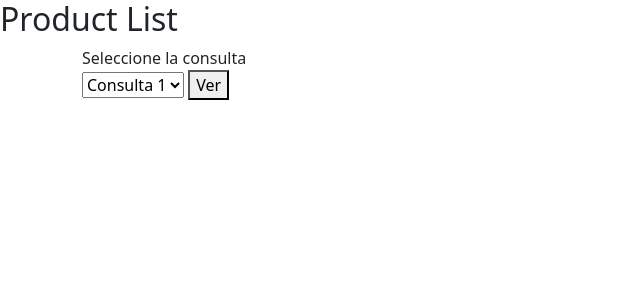
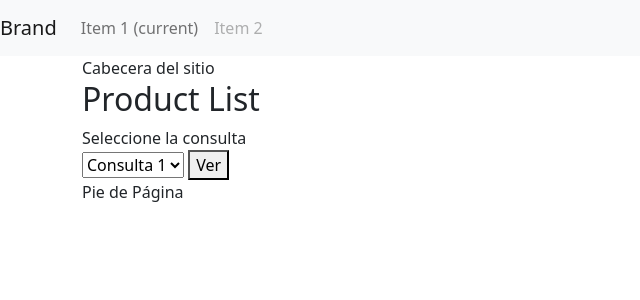
Before and after one commit to AdanNegrete/ConexionSQLPython, a Flask app: page / in a window 1280 px wide. Shown: the top 300 px of the page, without its empty margins (0-640 px from the left). Run offline with Flask 2, Linux system fonts and the light colour scheme.

Commit message:
Add : Header & Footer & Updt : html Files

```diff
--- /dev/null
+++ b/templates/footer.html
@@ -0,0 +1,4 @@
+        Pie de Página
+    </div>
+    </body>
+</html>
--- /dev/null
+++ b/templates/header.html
@@ -0,0 +1,30 @@
+<!DOCTYPE html>
+<html>
+    <head>
+        <title>Example</title>
+        <link rel="stylesheet" crossorigin="anonymous"
+            href="https://cdn.jsdelivr.net/npm/bootstrap@5.0.2/dist/css/bootstrap.min.css" >
+
+            <script crossorigin="anonymous"
+            src="https://cdn.jsdelivr.net/npm/bootstrap@5.0.2/dist/js/bootstrap.bundle.min.js" >
+            </script>
+    </head>
+    <body>
+        <nav class="navbar navbar-expand-lg navbar-light bg-light">
+            <a class="navbar-brand">Brand</a>
+            <button class="navbar-toggler" data-target="#my-nav" data-toggle="collapse" aria-controls="my-nav" aria-expanded="false" aria-label="Toggle navigation">
+                <span class="navbar-toggler-icon"></span>
+            </button>
+            <div id="my-nav" class="collapse navbar-collapse">
+                <ul class="navbar-nav mr-auto">
+                    <li class="nav-item active">
+                        <a class="nav-link" href="#">Item 1 <span class="sr-only">(current)</span></a>
+                    </li>
+                    <li class="nav-item">
+                        <a class="nav-link disabled" href="#" tabindex="-1" aria-disabled="true">Item 2</a>
+                    </li>
+                </ul>
+            </div>
+        </nav>
+        <div class = "container">
+        Cabecera del sitio
--- a/templates/index.html
+++ b/templates/index.html
@@ -1,17 +1,5 @@
-<!DOCTYPE html>
-<html>
-    <head>
-        <title>Example</title>
-        <link rel="stylesheet" crossorigin="anonymous"
-            href="https://cdn.jsdelivr.net/npm/bootstrap@5.0.2/dist/css/bootstrap.min.css" >
-
-            <script crossorigin="anonymous"
-            src="https://cdn.jsdelivr.net/npm/bootstrap@5.0.2/dist/js/bootstrap.bundle.min.js" >
-            </script>
-    </head>
-    <body>
+{% include 'header.html' %}
     <h2>Product List</h2>
-        <div class="container">
     <form id="formulario" method="post" action="/listex">
         <label for="Consulta">Seleccione la consulta</label> <br/>
         <select id="Consulta" name="Consulta">
@@ -25,6 +13,4 @@
             Ver
         </button>
     </form>
-        </div>
-    </body>
-</html>
+{% include 'footer.html' %}
```
Also changed, not shown: templates/resultlist.html (+2 -16 lines). Lines whose indentation alone changed are shown as unchanged.
